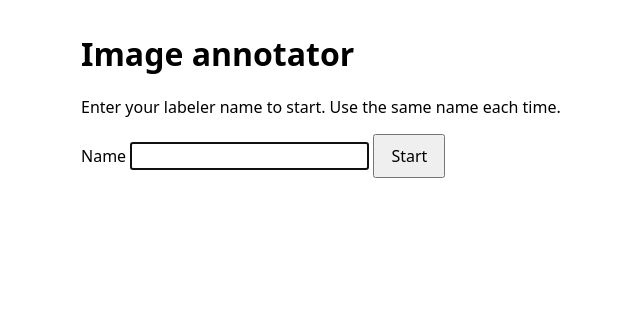
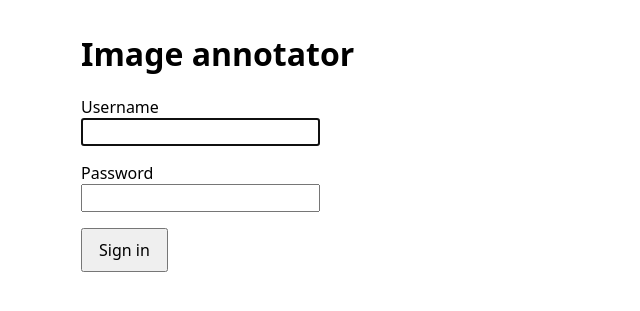
Before and after one commit to malevitzch/annotator-5000, a Flask app: page / in a window 1280 px wide. Shown: the top 311 px of the page, without its empty margins (109-749 px from the left). Run offline with Flask 3, Linux system fonts and the light colour scheme; parts of the project's set-up code (start-up, migrations or seed data) failed here and were passed over; some libraries are stand-ins or nearby versions.

Commit message:
The app appears to be working now

```diff
--- a/app/app.py
+++ b/app/app.py
@@ -14,6 +14,8 @@ from flask import (
     session,
     url_for,
 )
+from flask_wtf.csrf import CSRFProtect
+from werkzeug.security import check_password_hash, generate_password_hash
 
 from app.gsannotation.backend import GSBackend
 
@@ -29,7 +31,9 @@ LABELS = (
 def create_app(config=None):
     app = Flask(__name__)
     app.config.from_mapping(
-        SECRET_KEY=os.environ.get("FLASK_SECRET_KEY", "dev-only-change-me"),
+        SECRET_KEY=os.environ.get("FLASK_SECRET_KEY"),
+        ADMIN_USERNAME=os.environ.get("ADMIN_USERNAME", "admin"),
+        ADMIN_PASSWORD_HASH=os.environ.get("ADMIN_PASSWORD_HASH"),
         IMAGE_ROOT=os.environ.get("ANNOTATOR_IMAGES", str(ROOT_DIR / "images")),
         DATABASE_PATH=os.environ.get(
             "ANNOTATOR_DB", str(ROOT_DIR / "instance" / "annotations.sqlite3")
@@ -40,18 +44,50 @@ def create_app(config=None):
     if config:
         app.config.update(config)
 
+    if not app.config["SECRET_KEY"]:
+        raise RuntimeError("Set FLASK_SECRET_KEY in the environment or app config.")
+
+    admin_username = str(app.config["ADMIN_USERNAME"]).strip()
+    admin_password_hash = app.config["ADMIN_PASSWORD_HASH"]
+    if not admin_username or len(admin_username) > 32 or not admin_password_hash:
+        raise RuntimeError(
+            "Set ADMIN_USERNAME and ADMIN_PASSWORD_HASH before starting the app."
+        )
+    try:
+        check_password_hash(admin_password_hash, "validate-password-hash")
+    except (AttributeError, IndexError, TypeError, ValueError) as error:
+        raise RuntimeError(
+            "ADMIN_PASSWORD_HASH is not a valid Werkzeug hash."
+        ) from error
+    app.config["ADMIN_USERNAME"] = admin_username
+
+    CSRFProtect(app)
+
     def get_backend():
         if "backend" not in g:
             image_root = Path(app.config["IMAGE_ROOT"]).expanduser().resolve()
             if not image_root.is_dir():
-                raise RuntimeError(
-                    f"Image directory does not exist: {image_root}. "
-                    "Set ANNOTATOR_IMAGES to the directory containing image sets."
-                )
+                raise RuntimeError(f"Image directory does not exist: {image_root}.")
 
             database_path = Path(app.config["DATABASE_PATH"]).expanduser().resolve()
             database_path.parent.mkdir(parents=True, exist_ok=True)
-            g.backend = GSBackend(str(database_path), str(image_root))
+            backend = GSBackend(str(database_path), str(image_root))
+            backend.conn.execute(
+                "UPDATE users SET is_admin = 0 WHERE is_admin = 1 AND user <> ?",
+                (app.config["ADMIN_USERNAME"],),
+            )
+            backend.conn.execute(
+                """
+                INSERT INTO users (user, password_hash, is_admin)
+                VALUES (?, ?, 1)
+                ON CONFLICT(user) DO UPDATE SET
+                    password_hash = excluded.password_hash,
+                    is_admin = 1
+                """,
+                (app.config["ADMIN_USERNAME"], app.config["ADMIN_PASSWORD_HASH"]),
+            )
+            backend.conn.commit()
+            g.backend = backend
         return g.backend
 
     @app.teardown_appcontext
@@ -69,8 +105,20 @@ def create_app(config=None):
     @app.post("/login")
     def login():
         username = request.form.get("username", "").strip()
-        if not username or len(username) > 32:
-            flash("Enter a name between 1 and 32 characters.", "error")
+        password = request.form.get("password", "")
+        backend = get_backend()
+        account = backend.conn.execute(
+            "SELECT password_hash FROM users WHERE user = ?", (username,)
+        ).fetchone()
+        valid_password = False
+        if account:
+            try:
+                valid_password = check_password_hash(account[0], password)
+            except (AttributeError, IndexError, TypeError, ValueError):
+                valid_password = False
+
+        if not valid_password:
+            flash("Invalid username or password.", "error")
             return redirect(url_for("index"))
 
         session.clear()
@@ -82,6 +130,61 @@ def create_app(config=None):
         session.clear()
         return redirect(url_for("index"))
 
+    def require_admin():
+        username = session.get("username")
+        if not username:
+            return redirect(url_for("index"))
+
+        backend = get_backend()
+        account = backend.conn.execute(
+            "SELECT is_admin FROM users WHERE user = ?", (username,)
+        ).fetchone()
+        if not account:
+            session.clear()
+            return redirect(url_for("index"))
+        if not account[0]:
+            abort(403)
+        return None
+
+    @app.route("/admin/accounts", methods=["GET", "POST"])
+    def admin_accounts():
+        response = require_admin()
+        if response is not None:
+            return response
+
+        backend = get_backend()
+        if request.method == "POST":
+            username = request.form.get("username", "").strip()
+            password = request.form.get("password", "")
+            if not username or len(username) > 32:
+                flash("Usernames must be between 1 and 32 characters.", "error")
+            elif username == app.config["ADMIN_USERNAME"]:
+                flash(
+                    "That username is reserved for the configured administrator.",
+                    "error",
+                )
+            elif len(password) < 12:
+                flash("Passwords must be at least 12 characters long.", "error")
+            else:
+                existing = backend.conn.execute(
+                    "SELECT 1 FROM users WHERE user = ?", (username,)
+                ).fetchone()
+                if existing:
+                    flash("That username already exists.", "error")
+                else:
+                    backend.conn.execute(
+                        "INSERT INTO users (user, password_hash, is_admin) VALUES (?, ?, 0)",
+                        (username, generate_password_hash(password)),
+                    )
+                    backend.conn.commit()
+                    flash(f"Account created for {username}.", "success")
+            return redirect(url_for("admin_accounts"))
+
+        users = backend.conn.execute(
+            "SELECT user, is_admin FROM users ORDER BY user"
+        ).fetchall()
+        return render_template("admin_accounts.html", users=users)
+
     @app.get("/label")
     def label_image():
         username = session.get("username")
@@ -89,6 +192,13 @@ def create_app(config=None):
             return redirect(url_for("index"))
 
         backend = get_backend()
+        account = backend.conn.execute(
+            "SELECT is_admin FROM users WHERE user = ?", (username,)
+        ).fetchone()
+        if not account:
+            session.clear()
+            return redirect(url_for("index"))
+
         current_image = session.get("current_image")
         if current_image is not None:
             current_image = tuple(current_image)
@@ -101,7 +211,9 @@ def create_app(config=None):
 
         if current_image is None:
             session.pop("current_image", None)
-            return render_template("done.html", username=username)
+            return render_template(
+                "done.html", username=username, is_admin=bool(account[0])
+            )
 
         session["current_image"] = list(current_image)
         return render_template(
@@ -109,6 +221,7 @@ def create_app(config=None):
             username=username,
             image=current_image,
             labels=LABELS,
+            is_admin=bool(account[0]),
         )
 
     @app.post("/label")
@@ -151,6 +264,3 @@ def create_app(config=None):
         return send_from_directory(str(image_root / image_set), image_id)
 
     return app
-
-
-app = create_app()
--- a/app/templates/base.html
+++ b/app/templates/base.html
@@ -9,17 +9,19 @@
     body { max-width: 900px; margin: 2rem auto; padding: 0 1rem; }
     header { display: flex; justify-content: space-between; align-items: center; gap: 1rem; }
     .messages { padding: 0; list-style: none; }
-    .messages li { margin: 0.5rem 0; padding: 0.75rem; background: #8b2e2e; color: white; border-radius: 0.25rem; }
+    .messages li { margin: 0.5rem 0; padding: 0.75rem; border-radius: 0.25rem; }
+    .messages .error { background: #8b2e2e; color: white; }
+    .messages .success { background: #28633d; color: white; }
     button, input { font: inherit; }
     button { padding: 0.55rem 1rem; cursor: pointer; }
     .muted { opacity: 0.75; }
   </style>
 </head>
 <body>
-  {% with messages = get_flashed_messages() %}
+  {% with messages = get_flashed_messages(with_categories=true) %}
     {% if messages %}
       <ul class="messages">
-        {% for message in messages %}<li>{{ message }}</li>{% endfor %}
+        {% for category, message in messages %}<li class="{{ category }}">{{ message }}</li>{% endfor %}
       </ul>
     {% endif %}
   {% endwith %}
--- a/app/templates/login.html
+++ b/app/templates/login.html
@@ -1,11 +1,17 @@
 {% extends "base.html" %}
-{% block title %}Start labeling{% endblock %}
+{% block title %}Sign in{% endblock %}
 {% block body %}
   <h1>Image annotator</h1>
-  <p>Enter your labeler name to start. Use the same name each time.</p>
   <form action="{{ url_for('login') }}" method="post">
-    <label for="username">Name</label>
-    <input id="username" name="username" maxlength="32" required autofocus>
-    <button type="submit">Start</button>
+    <input type="hidden" name="csrf_token" value="{{ csrf_token() }}">
+    <p>
+      <label for="username">Username</label><br>
+      <input id="username" name="username" maxlength="32" autocomplete="username" required autofocus>
+    </p>
+    <p>
+      <label for="password">Password</label><br>
+      <input id="password" name="password" type="password" autocomplete="current-password" required>
+    </p>
+    <button type="submit">Sign in</button>
   </form>
 {% endblock %}
--- a/pyproject.toml
+++ b/pyproject.toml
@@ -10,6 +10,7 @@ readme = "README.md"
 requires-python = ">=3.9"
 dependencies = [
     "Flask>=3.0,<4.0",
+    "Flask-WTF>=1.2,<2.0",
 ]
 
 [project.optional-dependencies]
```
Also changed, not shown: app/gsannotation/backend.py (+22 -3 lines), app/templates/admin_accounts.html (added, +35 -0 lines), app/templates/done.html (+6 -2 lines), app/templates/label.html (+36 -12 lines), docker-compose.yml (+7 -6 lines), README.md, 3 other files.
